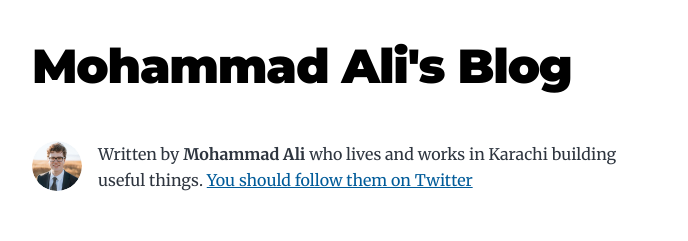
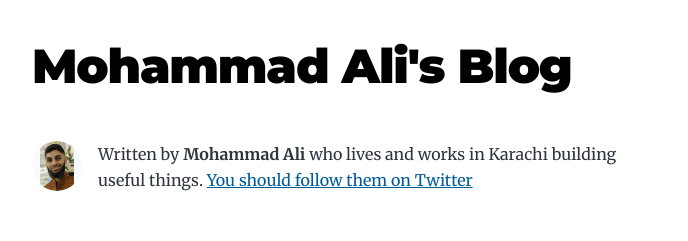
Before and after one commit to ali26-dev/foodblog, a Gatsby site: page / in a window 1280 px wide. Shown: the top 241 px of the page, without its empty margins (292-980 px from the left). Built offline with nearby package versions, Linux system fonts and the light colour scheme; Gatsby itself is replaced by a stand-in of ours.

Commit message:
rename profile-pis

```diff
--- a/src/components/bio.js
+++ b/src/components/bio.js
@@ -12,7 +12,7 @@ import Image from "gatsby-image"
 const Bio = () => {
   const data = useStaticQuery(graphql`
     query BioQuery {
-      avatar: file(absolutePath: { regex: "/profile-pic.jpg/" }) {
+      avatar: file(absolutePath: { regex: "/profie-pc.jpg/" }) {
         childImageSharp {
           fixed(width: 50, height: 50, quality: 95) {
             ...GatsbyImageSharpFixed
```
Also changed, not shown: content/assets/profie-pc.jpg (added), content/assets/profile-pic.jpg (deleted).
